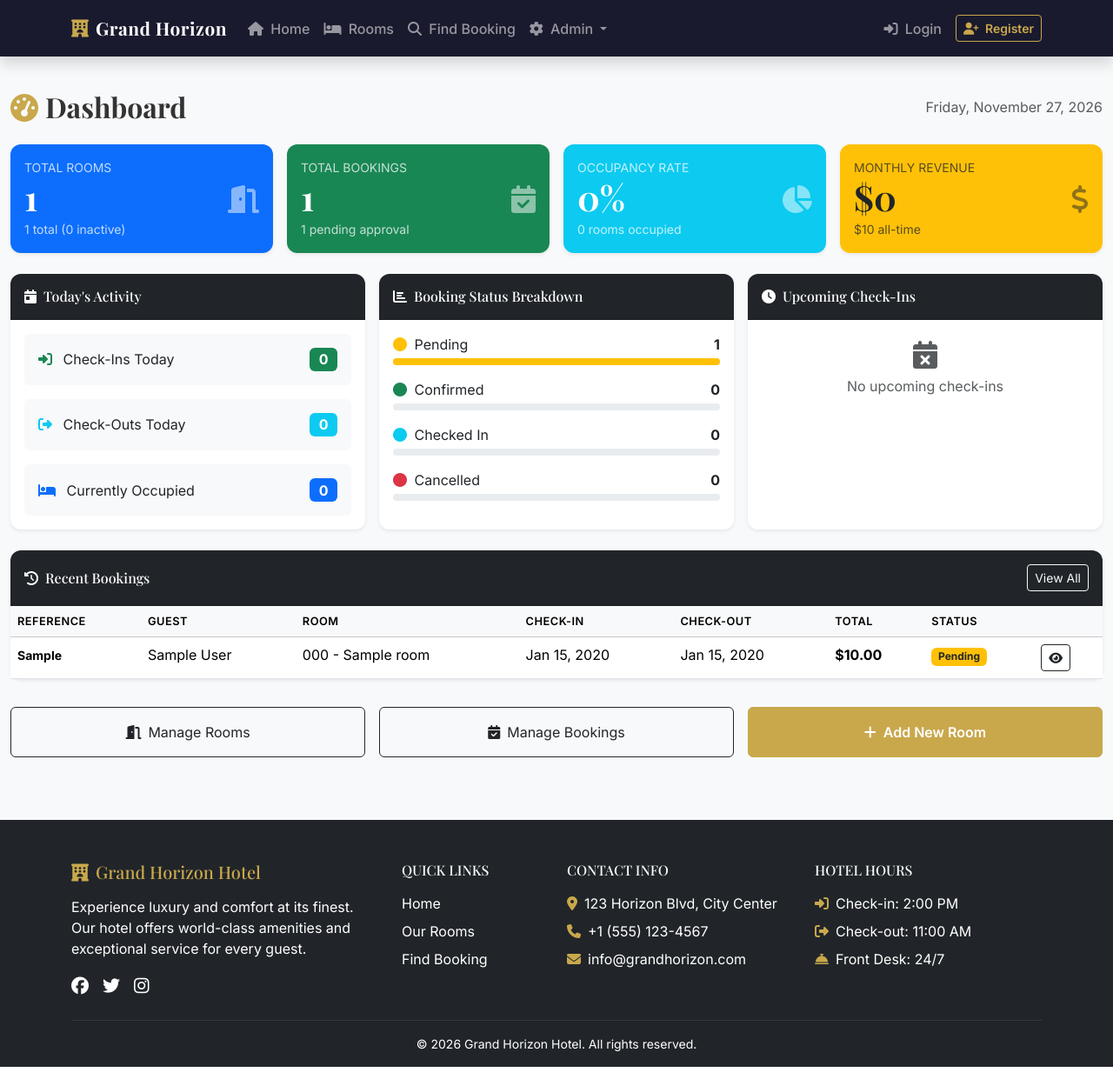
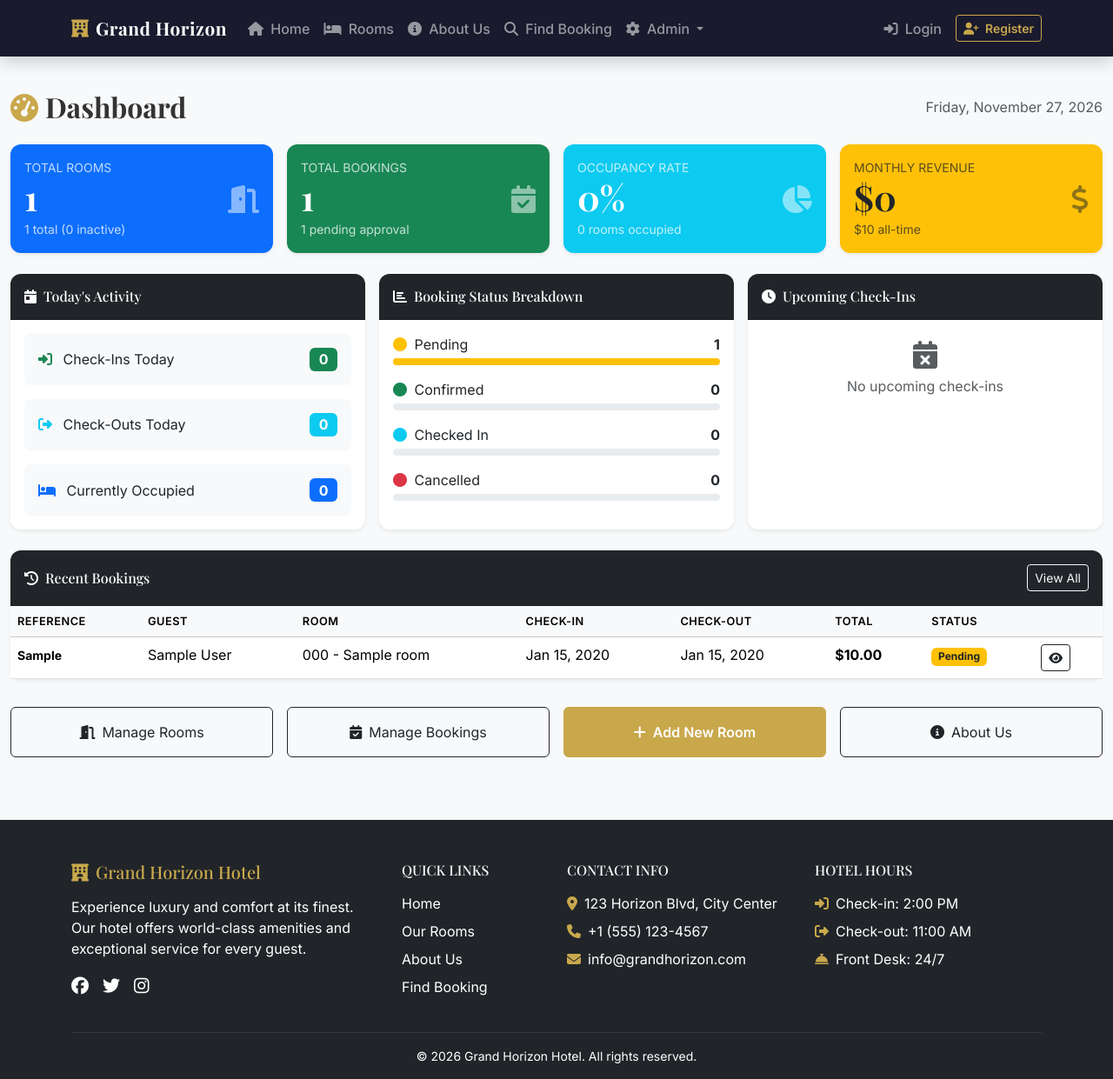
Before and after one commit to Shivam270101/Hotel_Room_Booking_System, an ASP.NET Core app: page /Admin/Dashboard in a window 1280 px wide. Shown: the whole page at 87% size. Run offline with ASP.NET Core 8, Linux system fonts and the light colour scheme; a user stored in the database is signed in; empty tables hold one stand-in row (values such as "Sample post"); database files in the repository are not loaded; some libraries are stand-ins or nearby versions.

Commit message:
About us page updated

```diff
--- a/src/HotelBookingSystem/Views/Admin/Dashboard.cshtml
+++ b/src/HotelBookingSystem/Views/Admin/Dashboard.cshtml
@@ -221,20 +221,25 @@
 
     <!-- Quick Actions -->
     <div class="row g-3 mt-3">
-        <div class="col-md-4">
+        <div class="col-md-3">
             <a asp-action="Rooms" class="btn btn-outline-dark w-100 p-3">
                 <i class="fas fa-door-open me-2"></i>Manage Rooms
             </a>
         </div>
-        <div class="col-md-4">
+        <div class="col-md-3">
             <a asp-action="Bookings" class="btn btn-outline-dark w-100 p-3">
                 <i class="fas fa-calendar-check me-2"></i>Manage Bookings
             </a>
         </div>
-        <div class="col-md-4">
+        <div class="col-md-3">
             <a asp-action="CreateRoom" class="btn btn-gold w-100 p-3">
                 <i class="fas fa-plus me-2"></i>Add New Room
             </a>
         </div>
+        <div class="col-md-3">
+            <a asp-controller="Home" asp-action="About" class="btn btn-outline-dark w-100 p-3">
+                <i class="fas fa-circle-info me-2"></i>About Us
+            </a>
+        </div>
     </div>
 </div>
--- a/src/HotelBookingSystem/Views/Bookings/Create.cshtml
+++ b/src/HotelBookingSystem/Views/Bookings/Create.cshtml
@@ -99,7 +99,7 @@
                     </div>
                 </div>
 
-                @if (!User.Identity.IsAuthenticated)
+                @if (User.Identity?.IsAuthenticated != true)
                 {
                     <div class="alert alert-info">
                         <i class="fas fa-info-circle me-2"></i>
--- a/src/HotelBookingSystem/Views/Shared/_Layout.cshtml
+++ b/src/HotelBookingSystem/Views/Shared/_Layout.cshtml
@@ -32,6 +32,11 @@
                     <li class="nav-item">
                         <a class="nav-link" asp-controller="Rooms" asp-action="Index">
                             <i class="fas fa-bed me-1"></i> Rooms
+                        </a>
+                    </li>
+                    <li class="nav-item">
+                        <a class="nav-link" asp-controller="Home" asp-action="About">
+                            <i class="fas fa-circle-info me-1"></i> About Us
                         </a>
                     </li>
                     <li class="nav-item">
@@ -110,6 +115,7 @@
                     <ul class="list-unstyled">
                         <li class="mb-2"><a href="/" class="text-muted text-decoration-none">Home</a></li>
                         <li class="mb-2"><a asp-controller="Rooms" asp-action="Index" class="text-muted text-decoration-none">Our Rooms</a></li>
+                        <li class="mb-2"><a asp-controller="Home" asp-action="About" class="text-muted text-decoration-none">About Us</a></li>
                         <li class="mb-2"><a asp-controller="Bookings" asp-action="Lookup" class="text-muted text-decoration-none">Find Booking</a></li>
                     </ul>
                 </div>
```
